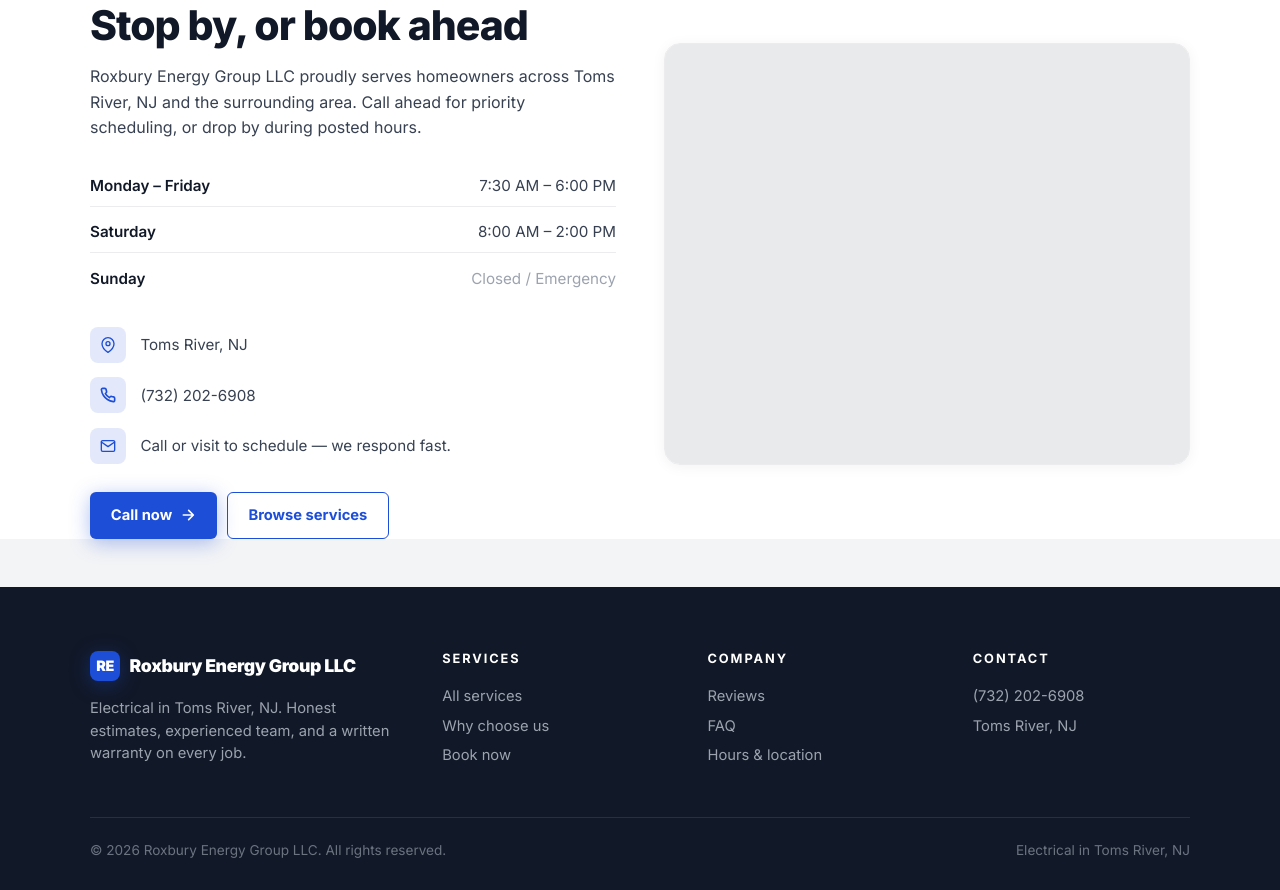
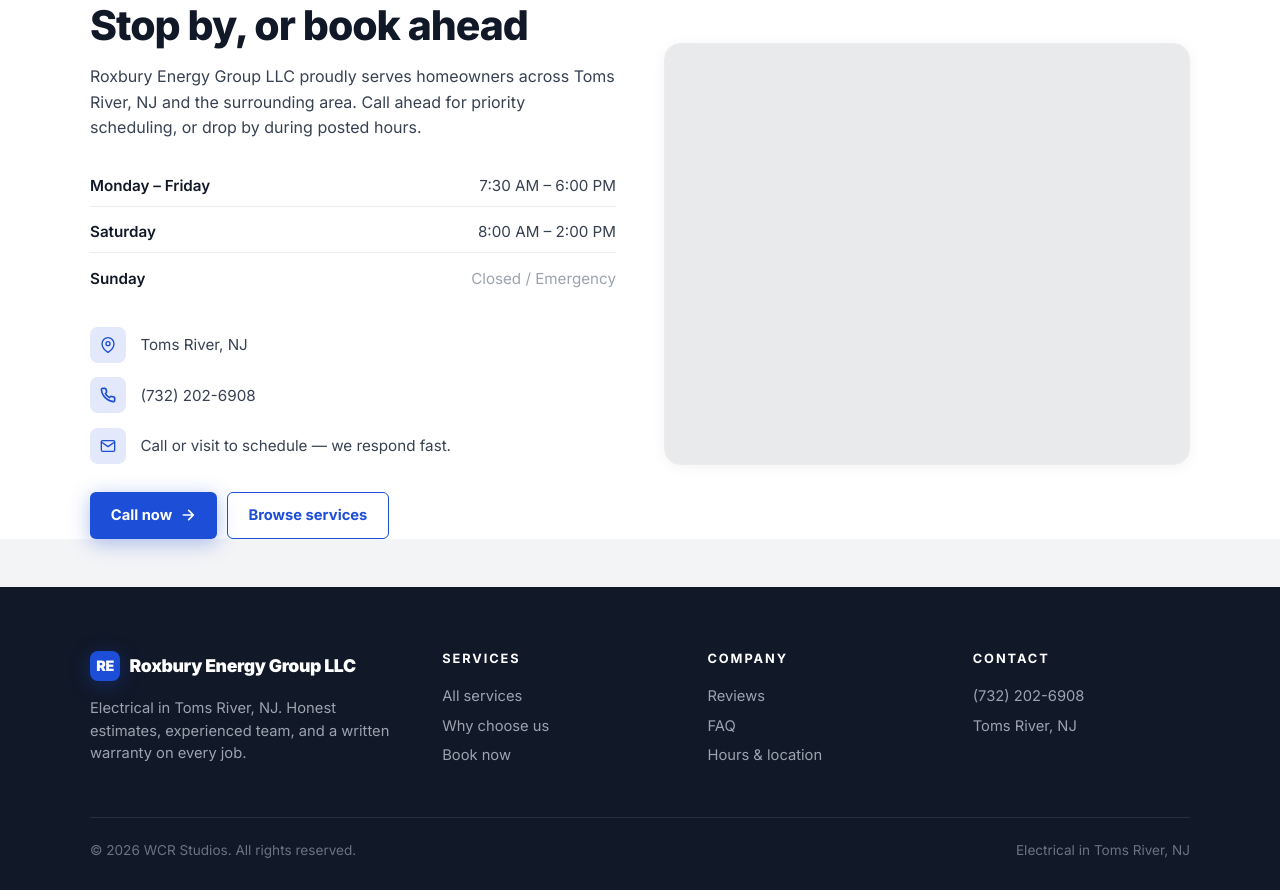
Before and after one commit to Wrenbjor/trades--roxbury-energy-group-llc, a plain HTML site: page index.html in a window 1280 px wide. Shown: the part 4800-5690 px from the top of the page. Drawn offline with nearby package versions, Linux system fonts and the light colour scheme; no server answers.

Commit message:
Update site

```diff
--- a/index.html
+++ b/index.html
@@ -605,7 +605,7 @@
     </div>
   </div>
   <div class="foot-bottom">
-    <div>&copy; 2026 Roxbury Energy Group LLC. All rights reserved.</div>
+    <div>&copy; 2026 WCR Studios. All rights reserved.</div>
     <div>Electrical in Toms River, NJ</div>
   </div>
 </footer>
```
